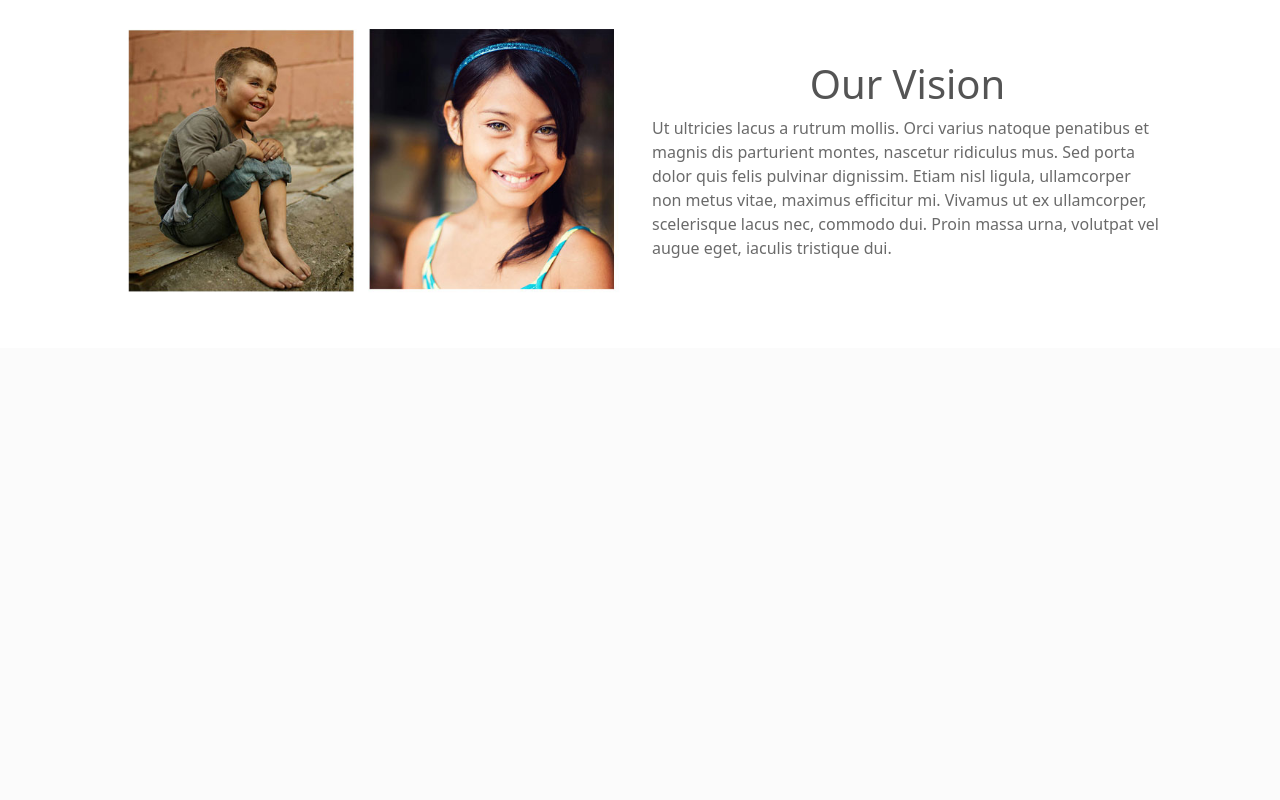
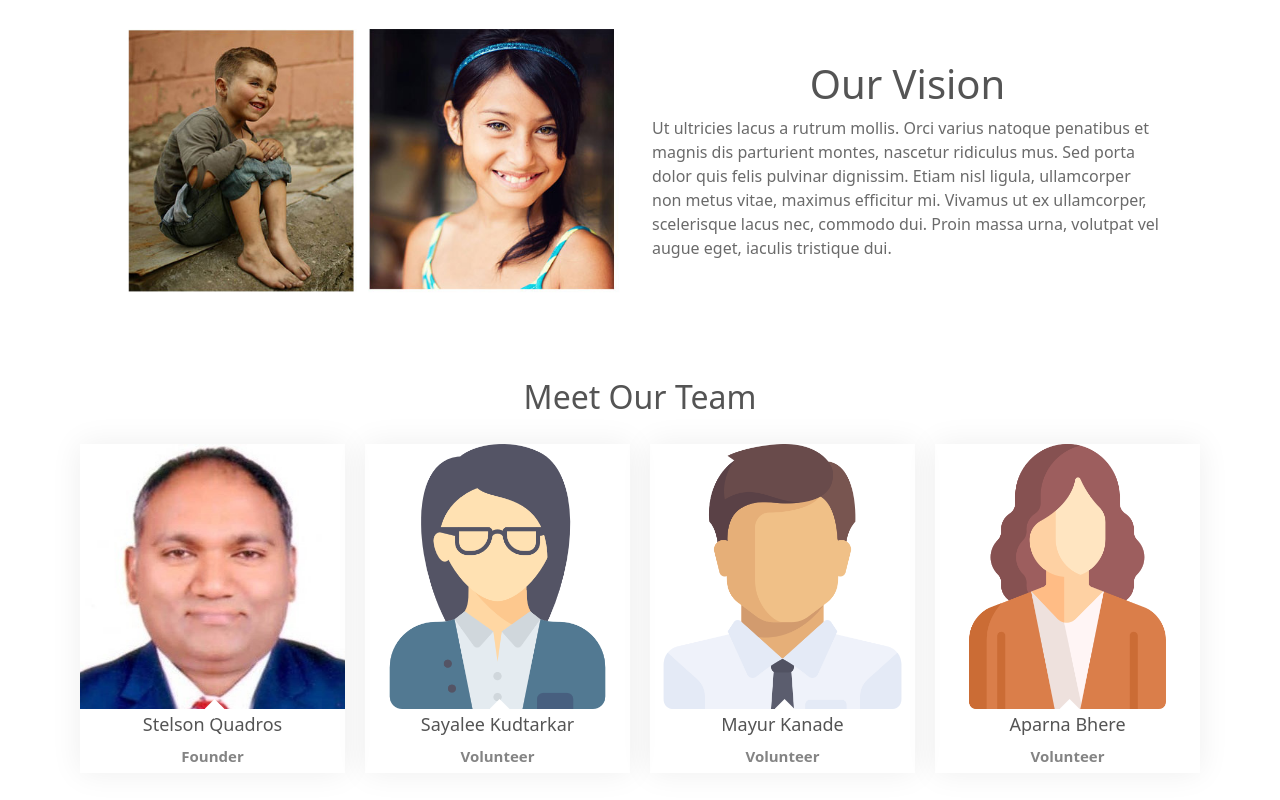
Before and after one commit to mayurkanade44/ghf, a React (Create React App) app: page /AboutUs in a window 1280 px wide. Shown: the part 1082-1882 px from the top of the page. Before the commit the page ends 1430 px from the top, so only its background shows below. Built offline with nearby package versions, Linux system fonts and the light colour scheme.

Commit message:
team comp added

```diff
--- /dev/null
+++ b/src/components/Team.jsx
@@ -0,0 +1,55 @@
+import { team } from "./Utils";
+import insta from "../images/social/instagram.png";
+import fb from "../images/social/facebook.png";
+import ln from "../images/social/linkedin.png";
+
+const Team = () => {
+  return (
+    <section className="bg-04">
+      <div className="container">
+        <div className="row">
+          <div className="col-12">
+            <div className="heading">
+              <h2 className="text-center">Meet Our Team</h2>
+            </div>
+          </div>
+          <div className="main-team-card d-flex">
+            {team.map((item) => (
+              <div className="team-setup" key={item.id}>
+                <div className="team-items">
+                  <div className="team-user">
+                    <img src={item.image} alt="name" />
+                  </div>
+                  <div className="team-user-social">
+                    <ol>
+                      <li>
+                        <a href="https://www.linkedin.com/">
+                          <img src={ln} alt="Linkedin" />
+                        </a>
+                      </li>
+                      <li>
+                        <a href="https://www.facebook.com/">
+                          <img src={fb} alt="Facebook" />
+                        </a>
+                      </li>
+                      <li>
+                        <a href="https://www.instagram.com/">
+                          <img src={insta} alt="Instagram" />
+                        </a>
+                      </li>
+                    </ol>
+                  </div>
+                  <div className="team-name">
+                    <h2>{item.name}</h2>
+                    <b>{item.title}</b>
+                  </div>
+                </div>
+              </div>
+            ))}
+          </div>
+        </div>
+      </div>
+    </section>
+  );
+};
+export default Team;
--- a/src/components/Utils.js
+++ b/src/components/Utils.js
@@ -1,9 +1,13 @@
 import b from "../images/slider/slider-2.jpeg";
 import c from "../images/slider/slider-3.jpeg";
-import childIndia from '../images/events/image_08.jpg'
-import childAfrica from '../images/events/image_06.jpg'
-import childMum from '../images/events/image_03.jpg'
-import childDelhi from '../images/events/image_01.jpg'
+import childIndia from "../images/events/image_08.jpg";
+import childAfrica from "../images/events/image_06.jpg";
+import childMum from "../images/events/image_03.jpg";
+import childDelhi from "../images/events/image_01.jpg";
+import stq from "../images/team/1.jpg";
+import man from "../images/team/man.png";
+import woman from "../images/team/woman.png";
+import manger from "../images/team/manager.png";
 
 export const homeImages = [
   {
@@ -19,7 +23,6 @@ export const homeImages = [
     desc: "Worked during 2019 floods",
   },
 ];
-
 
 export const services = [
   {
@@ -48,3 +51,30 @@ export const services = [
     image: childIndia,
   },
 ];
+
+export const team = [
+  {
+    id: 1,
+    image: stq,
+    name: "Stelson Quadros",
+    title: "Founder",
+  },
+  {
+    id: 2,
+    image: manger,
+    name: "Sayalee Kudtarkar",
+    title: "Volunteer",
+  },
+  {
+    id: 3,
+    image: man,
+    name: "Mayur Kanade",
+    title: "Volunteer",
+  },
+  {
+    id: 4,
+    image: woman,
+    name: "Aparna Bhere",
+    title: "Volunteer",
+  },
+];
--- a/src/components/index.js
+++ b/src/components/index.js
@@ -1,4 +1,5 @@
 import About from "./About";
 import Carousel from "./Carousel";
+import Team from "./Team";
 
-export { Carousel, About };
+export { Carousel, About, Team };
--- a/src/index.css
+++ b/src/index.css
@@ -864,7 +864,7 @@ footer .footer-content .form-group i {
 /* ===================================== Our Team ================================== */
 
 .bg-04 {
-  padding: 40px 0;
+  padding: 30px 0;
   position: relative;
   overflow: hidden;
   background-color: #fff;
@@ -887,17 +887,80 @@ footer .footer-content .form-group i {
   width: 25%;
   max-width: 25%;
 }
-@media screen and (max-width: 375px) {
-  .bg-04 .main-team-card .team-setup {
+.bg-04 .main-team-card .team-setup .team-items .team-user-social ol li {
+  display: inline-block;
+  padding-right: 10px;
+  color: #fff;
+  transition: 0.6s;
+  height: 30px;
+  width: 30px;
+  line-height: 30px;
+  text-align: center;
+  padding: 0px;
+  border-radius: 50px;
+  font-size: 16px;
+  margin-right: 20px;
+}
+
+.bg-04 .main-team-card .team-setup .team-items .team-user-social {
+  position: absolute;
+  height: 45px;
+  background: rgba(255, 255, 255, 0.1);
+  width: 100%;
+  padding: 5px 0px;
+  top: 60%;
+  text-align: center;
+  display: flex;
+  align-items: center;
+  justify-content: center;
+  left: -100%;
+  opacity: 0;
+  visibility: hidden;
+  transition: 0.5s;
+  display: none;
+}
+
+@media (max-width: 1023px) {
+  .bg-04 .main-team-card .team-setup .team-items .team-user-social ol li {
+    display: inline-block;
+    color: #fff;
+    transition: 0.6s;
+    height: 25px;
+    width: 25px;
+    line-height: 20px;
+    text-align: center;
+    font-size: 16px;
+    margin-right: 17px;
+  }
+  .bg-04 .main-team-card .team-setup .team-items .team-user-social {
+    position: absolute;
+    height: 35px;
+    background: rgba(255, 255, 255, 0.1);
     width: 100%;
-    max-width: 100%;
-    flex: 1 1 100%;
-    -webkit-flex-direction: 1 1 100%;
-    -moz-flex-direction: 1 1 100%;
-    -ms-flex-direction: 1 1 100%;
+    padding: 3px;
+    top: 50% !important;
+    text-align: center;
+    display: flex;
+    align-items: center;
+    justify-content: center;
+    left: -100%;
+    opacity: 0;
+    visibility: hidden;
+    transition: 0.5s;
+    display: none;
   }
 }
-@media (min-width: 376px) and (max-width: 767.98px) {
+
+@media (max-width: 767px) {
+  .bg-04 {
+    padding: 20px 0;
+    position: relative;
+    overflow: hidden;
+    background-color: #fff;
+  }
+  .bg-04 .main-team-card {
+    margin-bottom: 0px;
+  }
   .bg-04 .main-team-card .team-setup {
     width: 50%;
     max-width: 50%;
@@ -906,7 +969,39 @@ footer .footer-content .form-group i {
     -moz-flex-direction: 1 1 50%;
     -ms-flex-direction: 1 1 50%;
   }
+  .bg-04 .main-team-card .team-setup .team-items .team-user-social ol li {
+    display: inline-block;
+    padding-right: 10px;
+    color: #fff;
+    transition: 0.6s;
+    height: 20px;
+    width: 20px;
+    line-height: 20px;
+    text-align: center;
+    padding: 0px;
+    border-radius: 50px;
+    font-size: 16px;
+    margin-right: 15px;
+  }
+  .bg-04 .main-team-card .team-setup .team-items .team-user-social {
+    position: absolute;
+    height: 30px;
+    background: rgba(255, 255, 255, 0.1);
+    width: 100%;
+    padding: 1px 0px;
+    top: 50%;
+    text-align: center;
+    display: flex;
+    align-items: center;
+    justify-content: center;
+    left: -100%;
+    opacity: 0;
+    visibility: hidden;
+    transition: 0.5s;
+    display: none;
+  }
 }
+
 .bg-04 .main-team-card .team-setup .team-items {
   width: 100%;
   display: block;
@@ -969,43 +1064,13 @@ footer .footer-content .form-group i {
   transition: 0.5s;
   background: rgba(0, 0, 0, 0.7);
 }
-.bg-04 .main-team-card .team-setup .team-items .team-user-social {
-  position: absolute;
-  height: 45px;
-  background: rgba(255, 255, 255, 0.1);
-  width: 100%;
-  padding: 5px 0px;
-  top: 50%;
-  text-align: center;
-  display: flex;
-  align-items: center;
-  justify-content: center;
-  left: -100%;
-  opacity: 0;
-  visibility: hidden;
-  transition: 0.5s;
-  display: none;
-}
+
 @media (min-width: 768px) and (max-width: 991.98px) {
   .bg-04 .main-team-card .team-setup .team-items .team-user-social {
     top: 40%;
   }
 }
-.bg-04 .main-team-card .team-setup .team-items .team-user-social ol li {
-  display: inline-block;
-  padding-right: 10px;
-  color: #fff;
-  transition: 0.6s;
-  height: 30px;
-  width: 30px;
-  background: #fd580b;
-  line-height: 30px;
-  text-align: center;
-  padding: 0px;
-  border-radius: 50px;
-  font-size: 16px;
-  margin-right: 5px;
-}
+
 .bg-04 .main-team-card .team-setup .team-items .team-user-social ol li:hover {
   color: #fd580b;
   transform: translateX(-5px);
--- a/src/pages/AboutUs.jsx
+++ b/src/pages/AboutUs.jsx
@@ -1,6 +1,11 @@
-import { About } from "../components";
+import { About, Team } from "../components";
 
 const AboutUs = () => {
-  return <About />;
+  return (
+    <>
+      <About />
+      <Team />
+    </>
+  );
 };
 export default AboutUs;
--- a/src/pages/Home.jsx
+++ b/src/pages/Home.jsx
@@ -1,6 +1,6 @@
 import a from "../images/slider/slider-1.jpeg";
 import { homeImages } from "../components/Utils";
-import { Carousel, About } from "../components";
+import { Carousel, About, Team } from "../components";
 import Services from "./Services";
 
 const Home = () => {
@@ -42,6 +42,7 @@ const Home = () => {
           </div>
         </div>
       </div>
+      <Team />
     </div>
   );
 };
```
